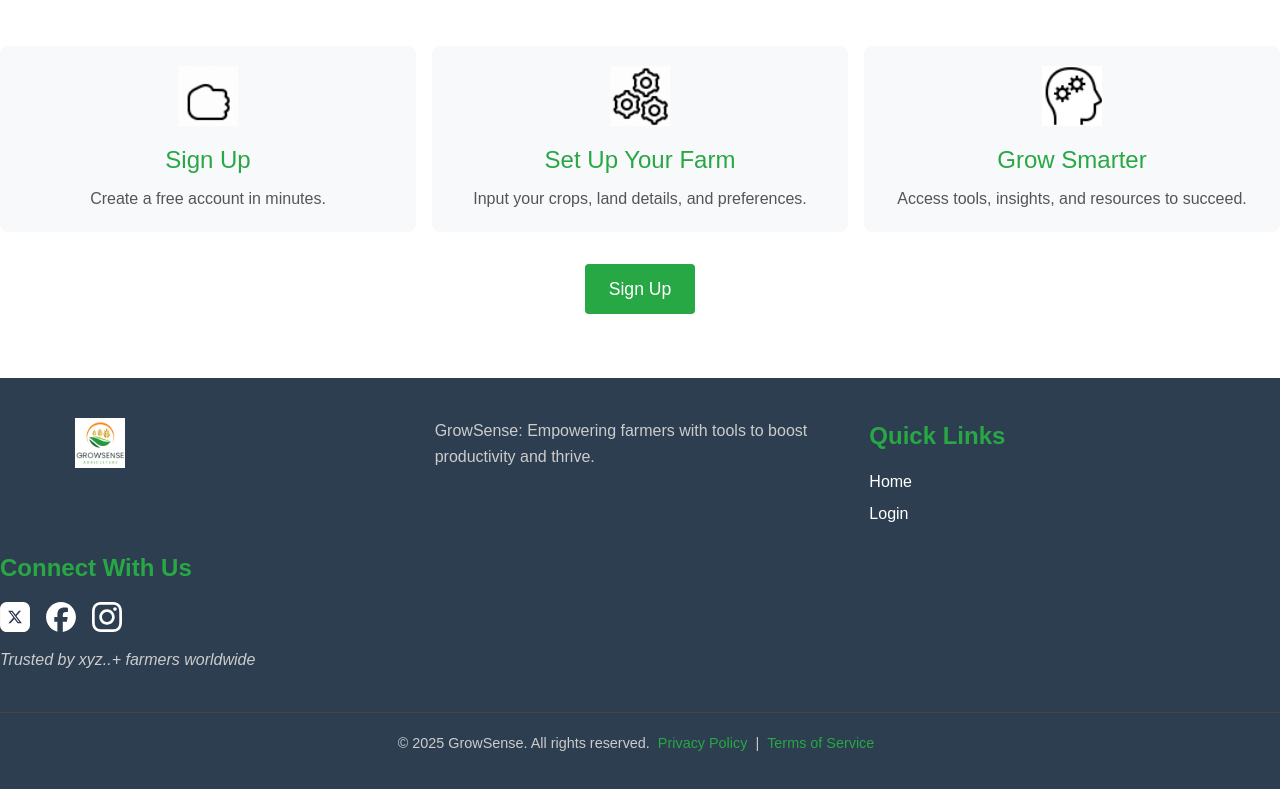
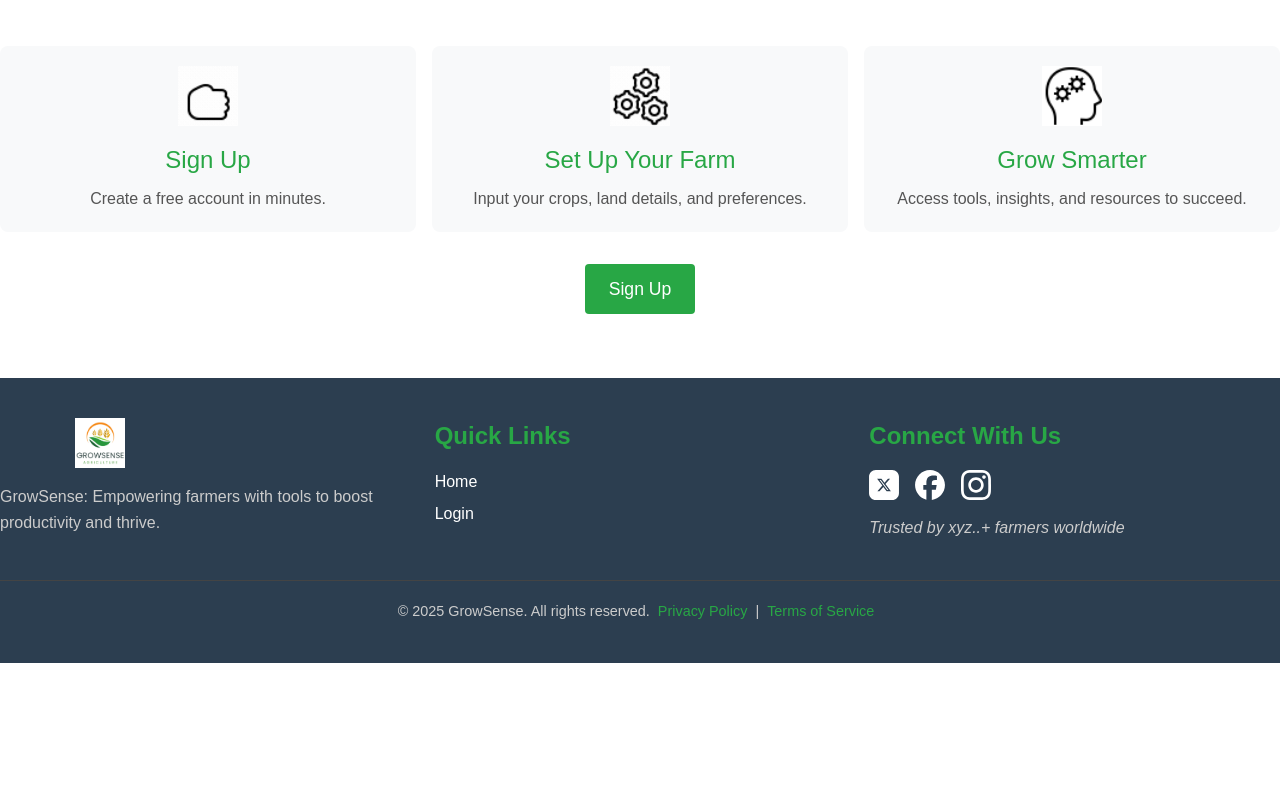
Before and after one commit to uzuw/GrowSense-ACE, a Next.js app in the folder frontend/: page / in a window 1280 px wide. Shown: the part 1384-2173 px from the top of the page. After the commit the page ends 2047 px from the top, so only its background shows below. Built offline with nearby package versions, Linux system fonts and the light colour scheme.

Commit message:
footer updated

```diff
--- a/frontend/components/Footer.tsx
+++ b/frontend/components/Footer.tsx
@@ -1,10 +1,11 @@
-
 import Image from "next/image";
 
 export default function Footer() {
   return (
     <footer className="bg-[#2c3e50] text-white py-10">
       <div className="container mx-auto grid gap-6 md:grid-cols-3">
+
+        <div>
           <div className="relative w-[200px] h-[50px] mb-4">
             <Image
               src="/Logo.png"
@@ -14,9 +15,9 @@
             />
           </div>
           <p className="text-[#ccc] max-w-sm text-[1rem] leading-relaxed">
-          GrowSense: Empowering farmers with tools to boost productivity and
-          thrive.
+            GrowSense: Empowering farmers with tools to boost productivity and thrive.
           </p>
+        </div>
 
         <div>
           <h3 className="text-[#28a745] text-[1.5rem] font-bold mb-4">
```
Also changed, not shown: frontend/components/HowItWorksSection.tsx (line endings or trailing spaces), 1 other file (tests, documents, lock files or other folders). Lines whose indentation alone changed are shown as unchanged.
